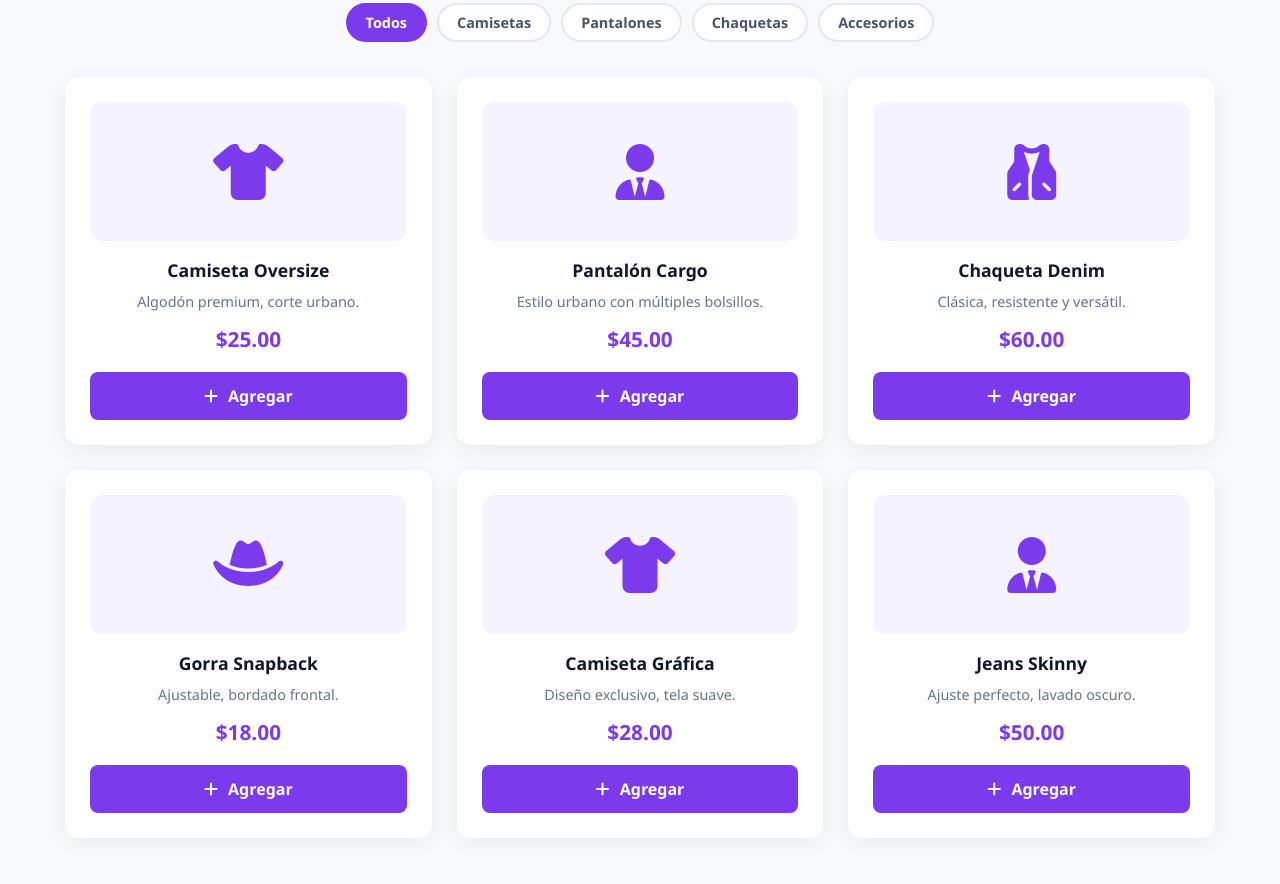
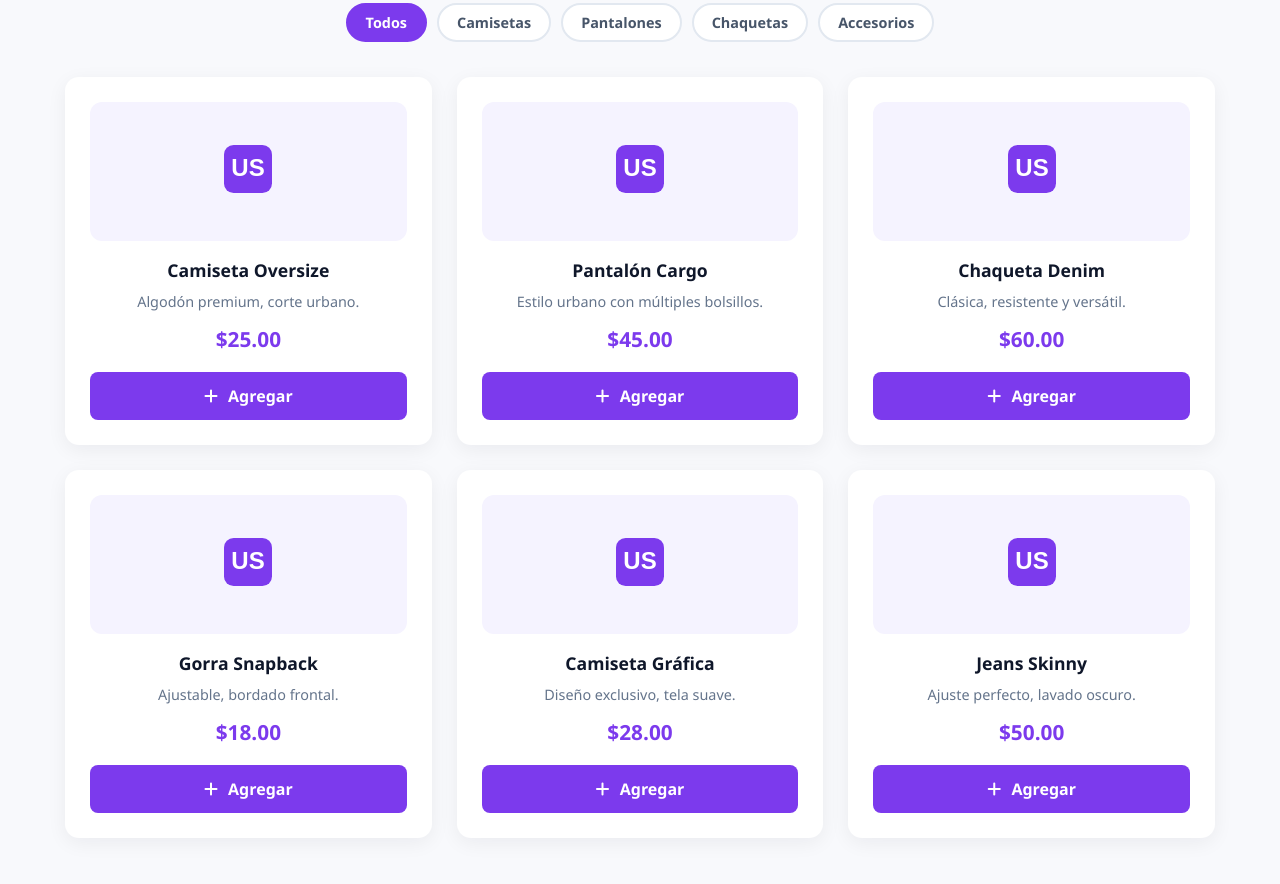
Before and after one commit to chavasuazoe/urbanstyle, a plain HTML site: page index.html in a window 1280 px wide. Shown: the part 846-1730 px from the top of the page. Drawn offline with Linux system fonts and the light colour scheme.

Commit message:
Update product images to use logo instead of icons
Replaced icon elements with logo images for product display.

```diff
--- a/index.html
+++ b/index.html
@@ -78,7 +78,8 @@
                     <!-- Producto 1 -->
                     <article class="tarjeta-producto" data-categoria="camisetas">
                         <div class="producto-imagen">
-                            <i class="fa-solid fa-shirt"></i>
+                                            <img src="img/logo.svg" alt="Logotipo UrbanStyle" class="logo">
+
                         </div>
                         <h3>Camiseta Oversize</h3>
                         <p class="producto-desc">Algodón premium, corte urbano.</p>
@@ -93,7 +94,8 @@
                     <!-- Producto 2 -->
                     <article class="tarjeta-producto" data-categoria="pantalones">
                         <div class="producto-imagen">
-                            <i class="fa-solid fa-user-tie"></i>
+                                            <img src="img/logo.svg" alt="Logotipo UrbanStyle" class="logo">
+
                         </div>
                         <h3>Pantalón Cargo</h3>
                         <p class="producto-desc">Estilo urbano con múltiples bolsillos.</p>
@@ -108,7 +110,8 @@
                     <!-- Producto 3 -->
                     <article class="tarjeta-producto" data-categoria="chaquetas">
                         <div class="producto-imagen">
-                            <i class="fa-solid fa-vest"></i>
+                                            <img src="img/logo.svg" alt="Logotipo UrbanStyle" class="logo">
+
                         </div>
                         <h3>Chaqueta Denim</h3>
                         <p class="producto-desc">Clásica, resistente y versátil.</p>
@@ -123,7 +126,8 @@
                     <!-- Producto 4 -->
                     <article class="tarjeta-producto" data-categoria="accesorios">
                         <div class="producto-imagen">
-                            <i class="fa-solid fa-hat-cowboy"></i>
+                                            <img src="img/logo.svg" alt="Logotipo UrbanStyle" class="logo">
+
                         </div>
                         <h3>Gorra Snapback</h3>
                         <p class="producto-desc">Ajustable, bordado frontal.</p>
@@ -138,7 +142,8 @@
                     <!-- Producto 5 -->
                     <article class="tarjeta-producto" data-categoria="camisetas">
                         <div class="producto-imagen">
-                            <i class="fa-solid fa-shirt"></i>
+                                            <img src="img/logo.svg" alt="Logotipo UrbanStyle" class="logo">
+
                         </div>
                         <h3>Camiseta Gráfica</h3>
                         <p class="producto-desc">Diseño exclusivo, tela suave.</p>
@@ -153,7 +158,8 @@
                     <!-- Producto 6 -->
                     <article class="tarjeta-producto" data-categoria="pantalones">
                         <div class="producto-imagen">
-                            <i class="fa-solid fa-user-tie"></i>
+                                            <img src="img/logo.svg" alt="Logotipo UrbanStyle" class="logo">
+
                         </div>
                         <h3>Jeans Skinny</h3>
                         <p class="producto-desc">Ajuste perfecto, lavado oscuro.</p>
```
